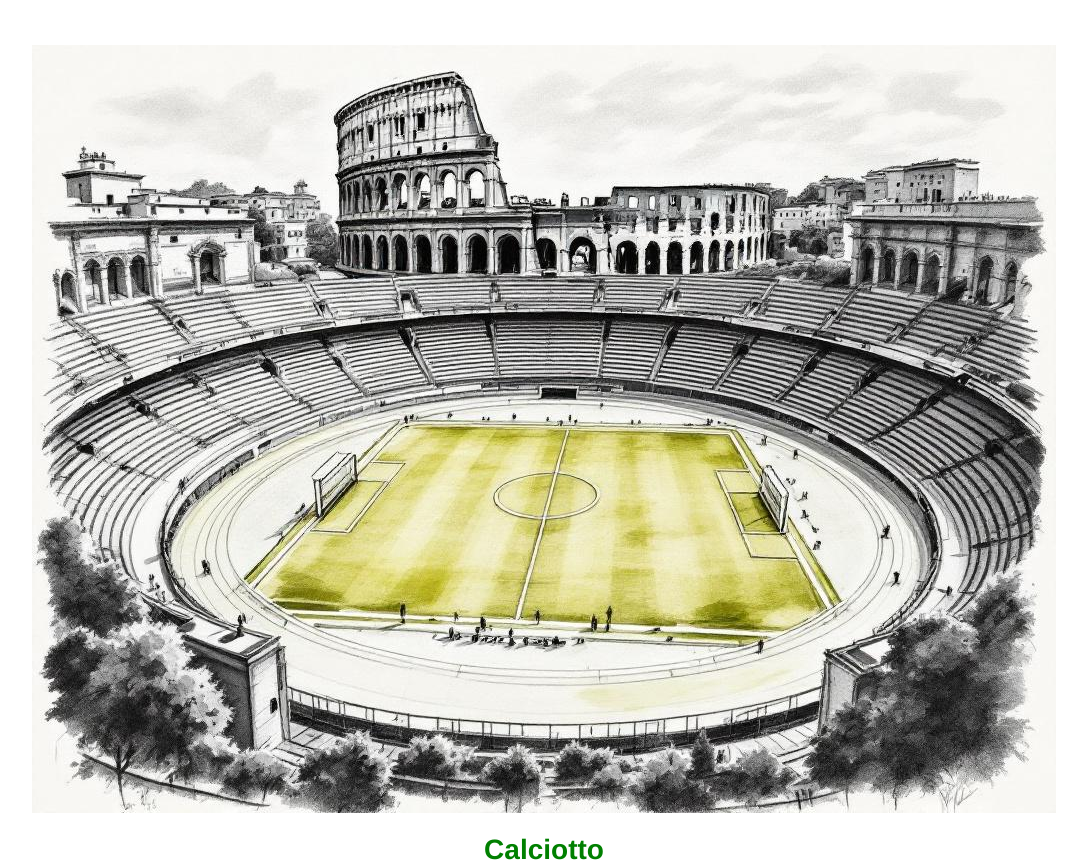
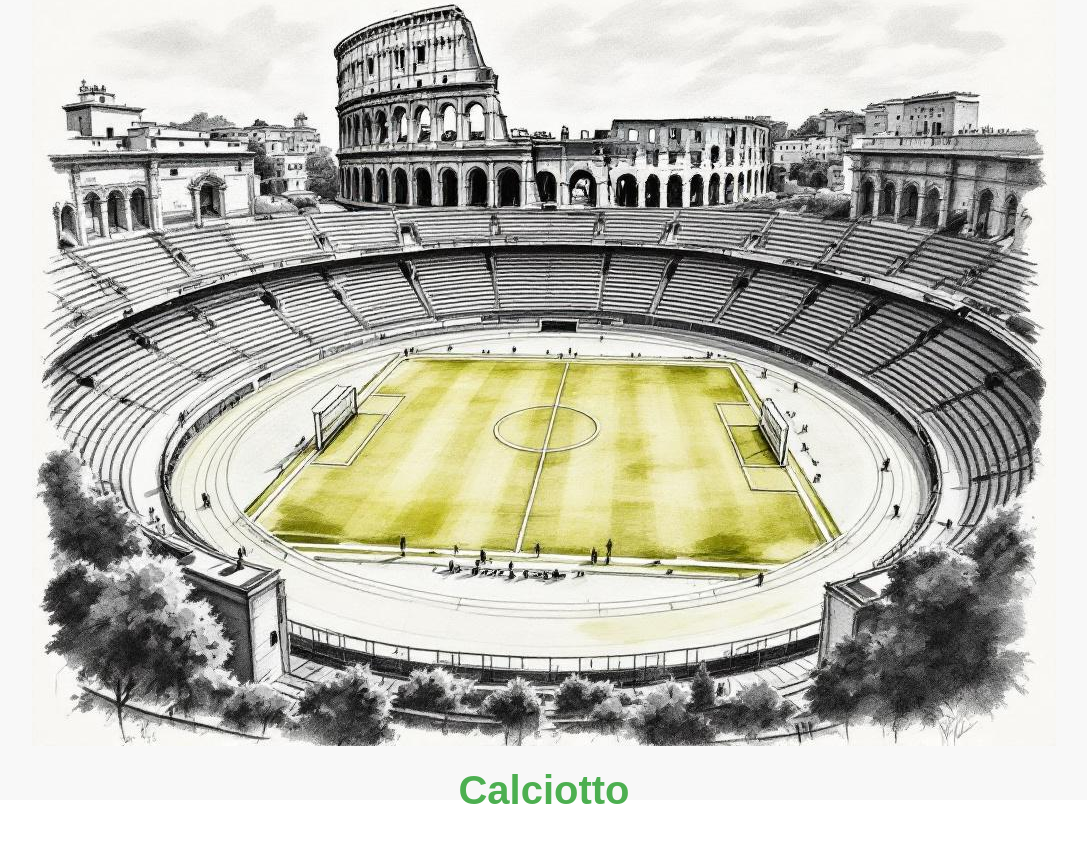
Before and after one commit to tibo43/calciotto, a Vue app in the folder frontend/: page / in a window 1280 px wide. Shown: the whole page, without its empty margins (96-1183 px from the left). After the commit the page ends 814 px from the top, so only its background shows below. Built offline with nearby package versions, Linux system fonts and the light colour scheme.

Commit message:
[FEAT] new frontend version

```diff
--- a/frontend/src/App.vue
+++ b/frontend/src/App.vue
@@ -1,8 +1,7 @@
-
 <template>
   <div id="app">
     <div v-if="showImage" class="initial-view">
-      <img alt="Vue logo" src="./assets/campo_image_1.jpg" @click="toggleView" style="cursor: pointer;">
+      <img alt="Calciotto Logo" src="./assets/campo_image_1.jpg" @click="toggleView" style="cursor: pointer;">
       <h1 class="title-logo">Calciotto</h1>
     </div>
     <div class="app-container" v-else>
@@ -42,12 +41,11 @@ export default {
 
 <style>
 #app {
-  font-family: Avenir, Helvetica, Arial, sans-serif;
-  -webkit-font-smoothing: antialiased;
-  -moz-osx-font-smoothing: grayscale;
+  font-family: 'Arial', sans-serif;
   text-align: center;
-  color: #2c3e50;
-  margin-top: 60px;
+  color: #333;
+  margin: 0;
+  padding: 0;
 }
 
 .initial-view {
@@ -56,26 +54,25 @@ export default {
   align-items: center;
   justify-content: center;
   height: 100vh;
+  background-color: #f8f8f8;
 }
 
 .title-logo {
-  color: green;
-  font-size: 28px;
+  color: #4CAF50;
+  font-size: 2.5em;
   font-weight: bold;
   margin-top: 20px;
 }
 
-/* Conteneur principal pour l'application */
 .app-container {
   display: flex;
   min-height: 100vh;
-  background-color: #f5f5f5;
+  background-color: #f8f8f8;
 }
 
-/* Style de la sidebar */
 .sidebar {
   width: 250px;
-  background-color: #e0e0e0;
+  background-color: #fff;
   padding: 20px;
   display: flex;
   flex-direction: column;
@@ -85,6 +82,7 @@ export default {
   position: fixed;
   left: 0;
   top: 0;
+  z-index: 1000; /* Assurez-vous que la sidebar est au-dessus des autres éléments */
 }
 
 .logo {
@@ -92,7 +90,6 @@ export default {
   margin-bottom: 30px;
 }
 
-/* Style des boutons du menu */
 .menu {
   width: 100%;
 }
@@ -106,7 +103,7 @@ export default {
   text-align: left;
   cursor: pointer;
   font-size: 16px;
-  color: green;
+  color: #4CAF50;
   font-weight: bold;
   transition: background-color 0.3s, transform 0.3s, color 0.3s;
   border-radius: 4px;
@@ -114,7 +111,7 @@ export default {
 }
 
 .menu-button:hover {
-  background-color: darkgreen;
+  background-color: #4CAF50;
   color: white;
   transform: scale(1.02);
 }
--- a/frontend/src/components/MatchesAll.vue
+++ b/frontend/src/components/MatchesAll.vue
@@ -3,9 +3,7 @@
       <h1 class="title">Matches</h1>
       <div v-for="match in matches" :key="match.ID" class="matches">
         <div class="match-card" @click="toggleMatch(match.ID)">
-            <span class="match-date">
-                {{ match.Date }}
-            </span>
+          <span class="match-date">{{ match.Date }}</span>
           <table class="match-score">
             <thead>
               <tr>
@@ -14,15 +12,11 @@
             </thead>
             <tbody>
               <tr>
-                    <td v-for="team in match.Teams" :key="team.ID">
-                        {{ team.Score }}
-                    </td>
+                <td v-for="team in match.Teams" :key="team.ID">{{ team.Score }}</td>
               </tr>
             </tbody>
           </table>
-            <!-- Display the date as a clickable element -->
         </div>
-        <!-- Conditionally render the table when the match is expanded -->
         <div v-if="expandedMatch === match.ID">
           <table class="match-detail">
             <thead>
@@ -34,15 +28,9 @@
             </thead>
             <tbody>
               <tr v-for="rowIndex in Math.max(...match.Teams.map(team => team.Players.length))" :key="rowIndex">
-                    <td>
-                    {{ match.Teams[0].Players[rowIndex - 1]?.GoalNumber }}
-                    </td>
-                    <td v-for="team in match.Teams" :key="team.ID">
-                    {{ team.Players[rowIndex - 1]?.Name }}
-                    </td>
-                    <td>
-                    {{ match.Teams[1].Players[rowIndex - 1]?.GoalNumber}}
-                    </td>
+                <td>{{ match.Teams[0].Players[rowIndex - 1]?.GoalNumber }}</td>
+                <td v-for="team in match.Teams" :key="team.ID">{{ team.Players[rowIndex - 1]?.Name }}</td>
+                <td>{{ match.Teams[1].Players[rowIndex - 1]?.GoalNumber }}</td>
               </tr>
             </tbody>
           </table>
@@ -97,30 +85,29 @@
   </script>
 
   <style>
-/* Style du conteneur des matchs */
   .matches-container {
-  margin-left: 250px; /* Doit correspondre à la largeur de la sidebar */
+    margin-left: 250px;
     flex: 1;
     padding: 20px;
-  background-color: #f5f5f5;
+    background-color: #f8f8f8;
     border-radius: 10px;
     box-shadow: 0 4px 8px rgba(0, 0, 0, 0.1);
-  max-width: calc(1200px - 250px); /* Ajustement pour la sidebar */
-  margin: 20px auto;
+    width: calc(100% - 250px); /* Prend en compte la largeur de la sidebar */
+    min-height: 100vh;
+    box-sizing: border-box; /* Inclut le padding dans la largeur */
   }
 
   .title {
-  color: green;
+    color: #4CAF50;
     font-size: 28px;
     font-weight: bold;
     text-align: center;
     margin-bottom: 20px;
   }
 
-/* Le reste de votre CSS pour les matchs */
   .matches {
     margin-bottom: 20px;
-  border: 1px solid #ccc;
+    border: 1px solid #ddd;
     border-radius: 8px;
     background-color: white;
     overflow: hidden;
@@ -135,14 +122,14 @@
   .match-card {
     padding: 15px;
     cursor: pointer;
-  background-color: green;
+    background-color: #4CAF50;
     color: white;
-  border-bottom: 1px solid #ccc;
+    border-bottom: 1px solid #ddd;
     transition: background-color 0.3s ease;
   }
 
   .match-card:hover {
-  background-color: darkgreen;
+    background-color: #3e8e41;
   }
 
   .match-date {
@@ -158,15 +145,15 @@
   }
 
   .match-score th {
-  background-color: grey;
-  color: white;
+    background-color: #ddd;
+    color: #333;
     padding: 10px;
     text-align: center;
   }
 
   .match-score td {
-  border: 1px solid #ccc;
-  color: green;
+    border: 1px solid #ddd;
+    color: #4CAF50;
     padding: 10px;
     text-align: center;
   }
@@ -188,14 +175,14 @@
   }
 
   .match-detail th {
-  background-color: grey;
-  color: white;
+    background-color: #ddd;
+    color: #333;
     padding: 10px;
     text-align: center;
   }
 
   .match-detail td {
-  border: 1px solid #ccc;
+    border: 1px solid #ddd;
     padding: 10px;
     text-align: center;
   }
```
Lines whose indentation alone changed are shown as unchanged.
